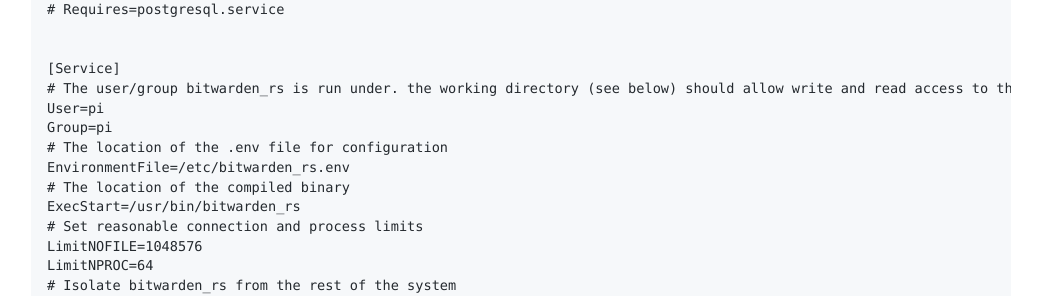
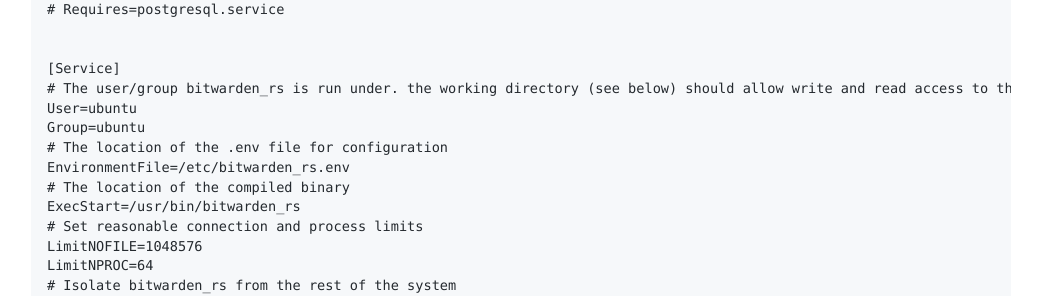
Before and after one commit to rajankpaul/docs, a Jekyll site: the page built from tutorials/linux/bitwarden_rs/index.md, in a window 1280 px wide. Shown: the part 1326-1622 px from the top of the page, without its empty margins (119-1161 px from the left). Built offline with Jekyll 4.4.1, drawn with Linux system fonts in a browser that asks for light colours; comment, search, counter and statistics services are not loaded; some of the changed text lies outside the part shown.

Commit message:
Update index.md

```diff
--- a/tutorials/linux/bitwarden_rs/index.md
+++ b/tutorials/linux/bitwarden_rs/index.md
@@ -69,8 +69,8 @@ Requires=mariadb.service
 
 [Service]
 # The user/group bitwarden_rs is run under. the working directory (see below) should allow write and read access to this user/group
-User=pi
-Group=pi
+User=ubuntu
+Group=ubuntu
 # The location of the .env file for configuration
 EnvironmentFile=/etc/bitwarden_rs.env
 # The location of the compiled binary
```
